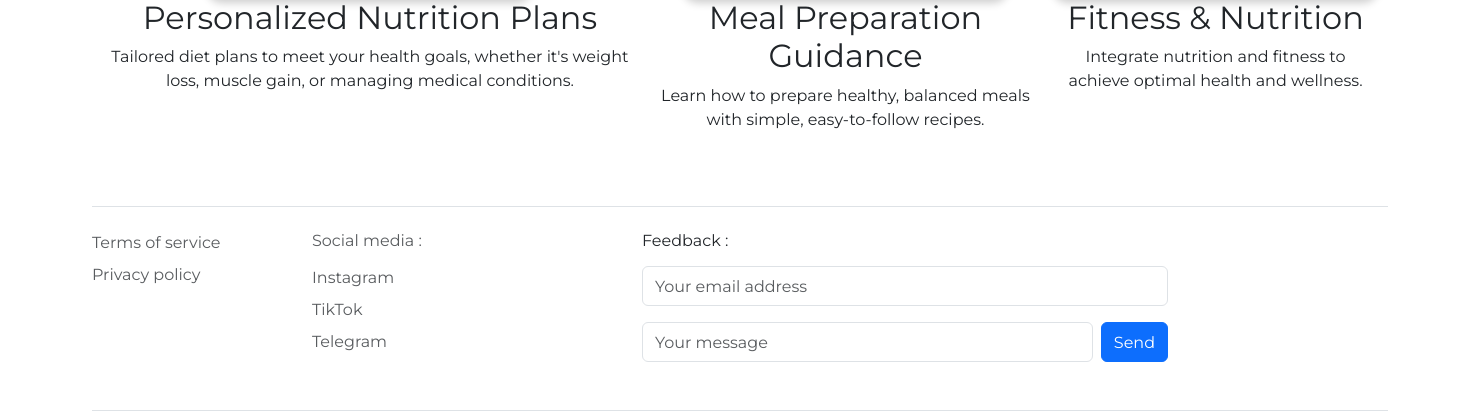
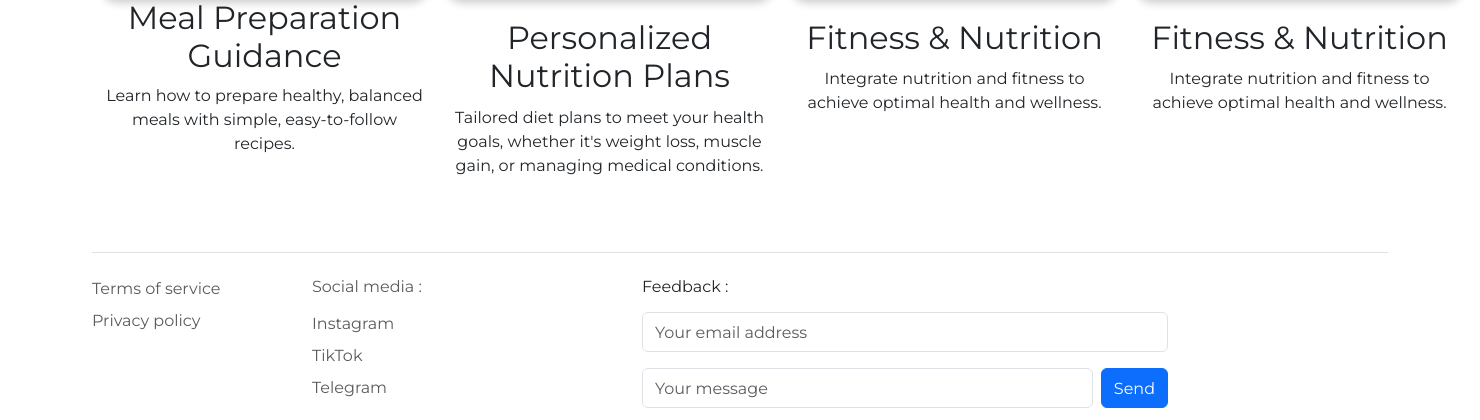
Before and after one commit to pp0lina/terraformStaticWebsite, a Python web app: template web-files/templates/index.html in a window 1480 px wide. Shown: the part 1910-2330 px from the top of the page. Run offline with Jinja, Linux system fonts and the light colour scheme; the template is opened without the code that fills it, so the values that code supplies are empty.

Commit message:
main website file

```diff
--- a/web-files/templates/index.html
+++ b/web-files/templates/index.html
@@ -155,20 +155,34 @@
 
            <section class="services" style="display: flex; justify-content: space-between;">
             <div style="text-align: center; margin: 10px;">
-              <img src="https://images.pexels.com/photos/1059905/pexels-photo-1059905.jpeg?auto=compress&cs=tinysrgb&w=600.com" alt="Nutrition Plan" width="325" height="185" style="border-radius: 15px; box-shadow: 0 4px 8px rgba(0, 0, 0, 0.2);">
-              <h2>Personalized Nutrition Plans</h2>
-              <p>Tailored diet plans to meet your health goals, whether it's weight loss, muscle gain, or managing medical conditions.</p>
-            </div>
-            <div style="text-align: center; margin: 10px;">
               <img src="https://media.istockphoto.com/id/1162988705/nl/foto/overhead-schot-van-de-vrouw-bereidt-batch-gezonde-maaltijden-thuis-in-de-keuken.jpg?s=612x612&w=0&k=20&c=wRjLTKiay54PfhDRd_MFDD_S6CjnCgwUiMFhjYH2GaY=" alt="Meal Prep" width="325" height="185" style="border-radius: 15px; box-shadow: 0 4px 8px rgba(0, 0, 0, 0.2);">
               <h2>Meal Preparation Guidance</h2>
               <p>Learn how to prepare healthy, balanced meals with simple, easy-to-follow recipes.</p>
             </div>
             <div style="text-align: center; margin: 10px;">
-              <img src="https://images.pexels.com/photos/317155/pexels-photo-317155.jpeg?auto=compress&cs=tinysrgb&w=600" alt="Fitness" width="325" height="185" style="border-radius: 15px; box-shadow: 0 4px 8px rgba(0, 0, 0, 0.2);">
-              <h2>Fitness & Nutrition</h2>
-              <p>Integrate nutrition and fitness to achieve optimal health and wellness.</p>
-            </div>
+              <img src="https://images.pexels.com/photos/317155/pexels-photo-317155.jpeg?auto=compress&cs=tinysrgb&w=600"
+                   alt="Fitness" width="325" height="185"
+                   style="border-radius: 15px;
+                          box-shadow: 0 4px 8px rgba(0, 0, 0, 0.2);">
+              <h2 style="margin-top: 20px;">Personalized Nutrition Plans</h2> <!-- Added margin-top -->
+              <p style="margin-top: 10px;">Tailored diet plans to meet your health goals, whether it's weight loss, muscle gain, or managing medical conditions.</p>
+          </div>
+          <div style="text-align: center; margin: 10px;">
+            <img src="https://images.pexels.com/photos/317155/pexels-photo-317155.jpeg?auto=compress&cs=tinysrgb&w=600"
+                 alt="Fitness" width="325" height="185"
+                 style="border-radius: 15px;
+                        box-shadow: 0 4px 8px rgba(0, 0, 0, 0.2);">
+            <h2 style="margin-top: 20px;">Fitness & Nutrition</h2> <!-- Added margin-top -->
+            <p style="margin-top: 10px;">Integrate nutrition and fitness to achieve optimal health and wellness.</p>
+        </div>
+            <div style="text-align: center; margin: 10px;">
+              <img src="https://images.pexels.com/photos/317155/pexels-photo-317155.jpeg?auto=compress&cs=tinysrgb&w=600"
+                   alt="Fitness" width="325" height="185"
+                   style="border-radius: 15px;
+                          box-shadow: 0 4px 8px rgba(0, 0, 0, 0.2);">
+              <h2 style="margin-top: 20px;">Fitness & Nutrition</h2>
+              <p style="margin-top: 10px;">Integrate nutrition and fitness to achieve optimal health and wellness.</p>
+          </div>
           </section>
     </div>
 
```
